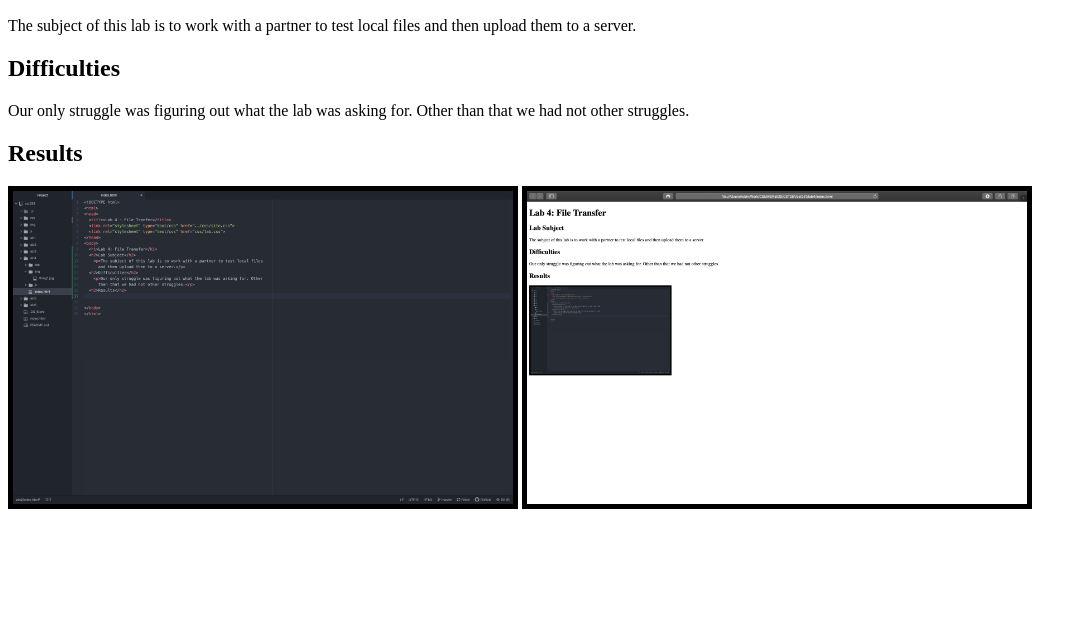
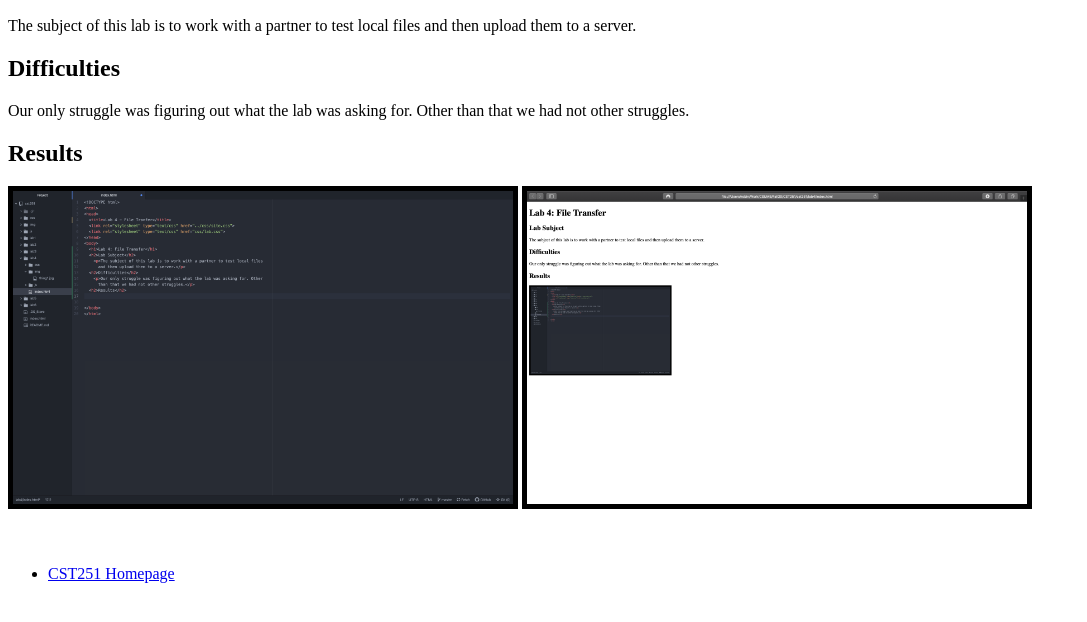
Before and after one commit to erinessa/cst251, a plain HTML site: page lab4/index.html in a window 1280 px wide. Shown: the part 110-732 px from the top of the page, without its empty margins (0-1087 px from the left). Drawn offline with Linux system fonts and the light colour scheme.

Commit message:
link to homepage

```diff
--- a/lab4/index.html
+++ b/lab4/index.html
@@ -17,8 +17,11 @@
 		<img src="img/lab4atom.png" width=500 style="border:5px solid black"/>
 		<img src="img/lab4local.png" width=500 style="border:5px solid black"/>
 
-
-
+		<nav>
+			<ul>
+				<li><a href="../index.html">CST251 Homepage</a></li>
+			</ul>
+		</nav>
 
 </body>
 </html>
```
Also changed, not shown: lab2/index.html (deleted, +0 -11 lines).
